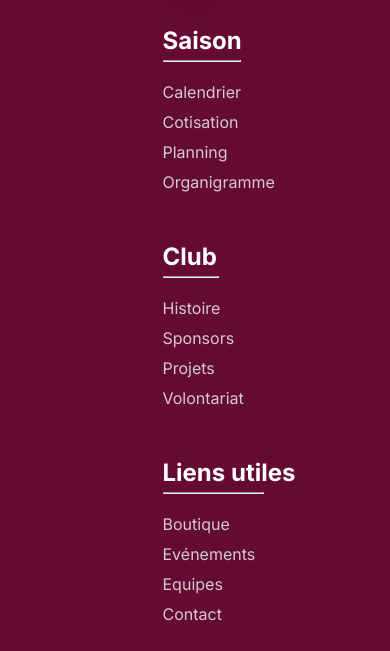
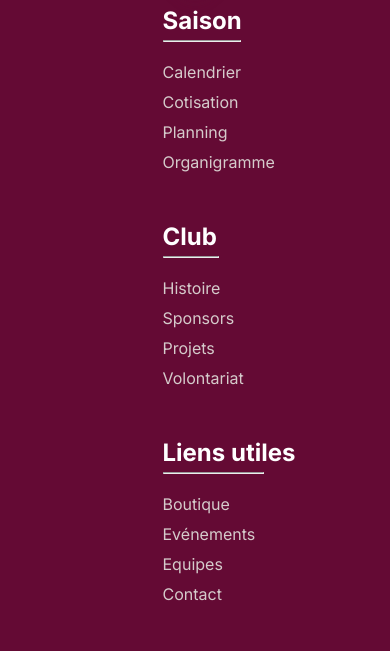
Before and after one commit to kaloou/as-montigny.be, a plain HTML site: page index.html in a window 390 px wide. Shown: the part 4336-4987 px from the top of the page. Drawn offline with nearby package versions, Linux system fonts and the light colour scheme; a web font is replaced by a local one.

Commit message:
fix responsive footer

```diff
--- a/css/components.css
+++ b/css/components.css
@@ -171,8 +171,9 @@ footer {
   flex-wrap: wrap;
   justify-content: center;
   gap: 40px;
-  padding: 60px 20px;
-  margin-bottom: 60px;
+  padding: 0 20px;
+  padding-top: 40px;
+  margin-bottom: 5vmin;
 }
 
 /* Nouvelle box pour le centrage */
@@ -185,7 +186,7 @@ footer {
 }
 
 .footer-section {
-  width: 100%; /* Prend toute la largeur du wrapper */
+  width: 100%;
   text-align: center;
 }
 
@@ -292,6 +293,9 @@ footer {
 
   .copyright {
     text-align: center;
+  }
+  .footer-container {
+    margin-bottom: 20vmin;
   }
 }
 /*--TITLES--*/
```
